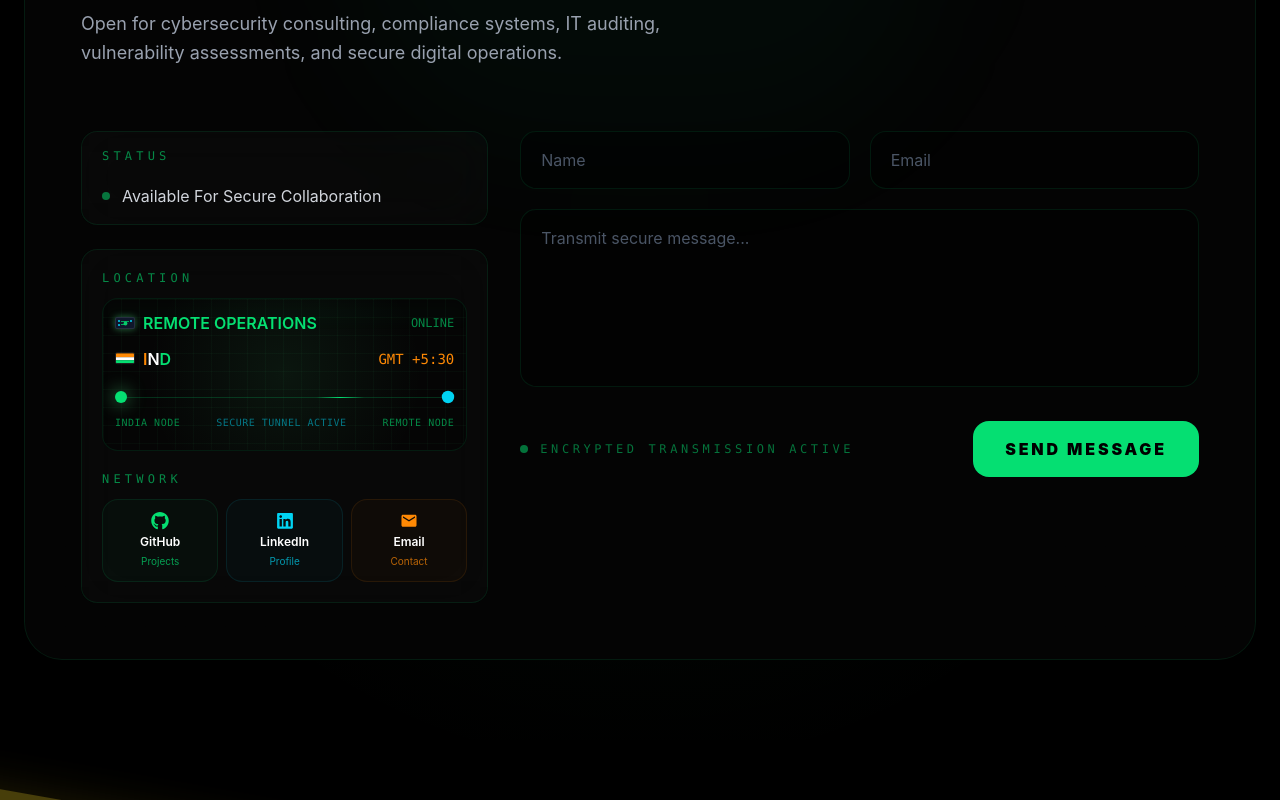
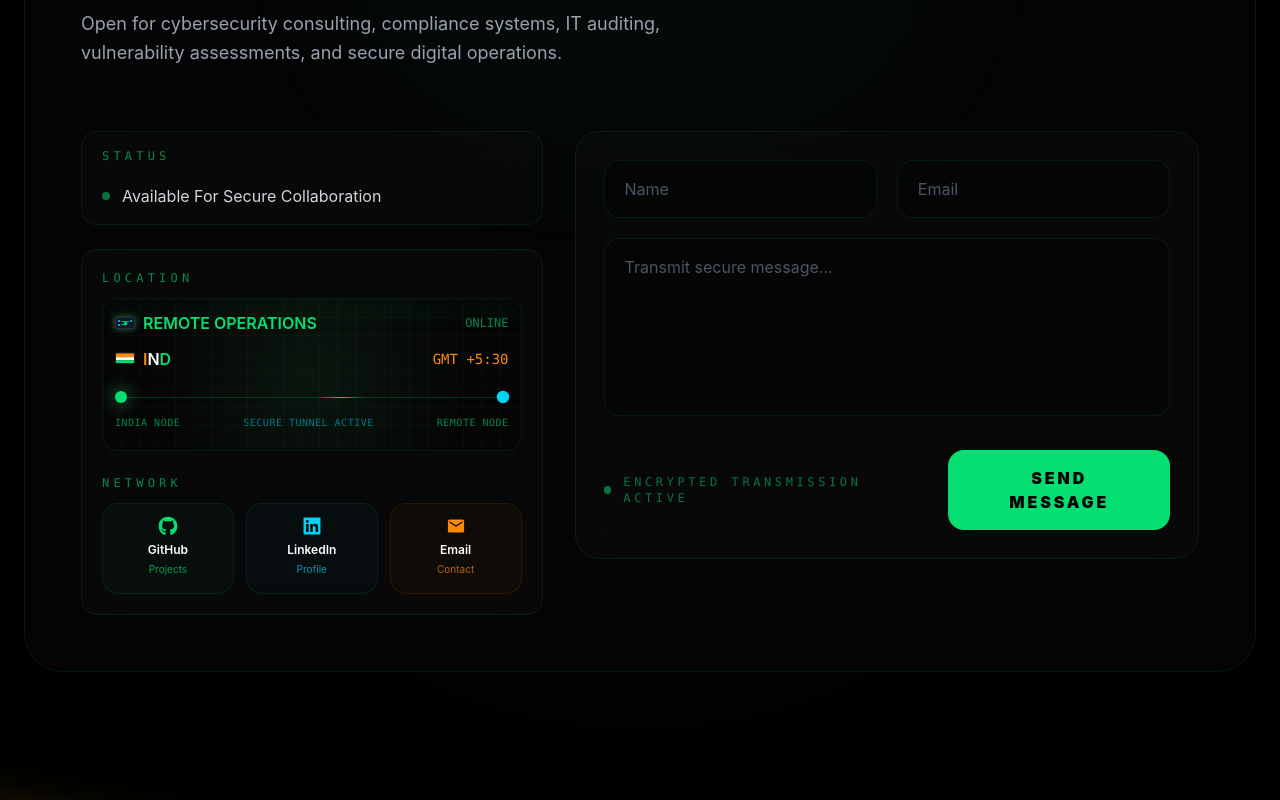
Before and after one commit to hackdbykvl/cybersecurity-portfolio, a React (Vite) app: page / in a window 1280 px wide. Shown: the part 8260-9060 px from the top of the page. Built offline with nearby package versions, Linux system fonts and the light colour scheme.

Commit message:
updated contact section with animation and effects modified

```diff
--- a/src/sections/Contact.jsx
+++ b/src/sections/Contact.jsx
@@ -14,7 +14,7 @@ import {
 export default function Contact() {
   const [loading, setLoading] = useState(false);
   const [success, setSuccess] = useState(false);
-  const [error, setError] = useState(null);
+  const [error, setError] = useState("");
 
   const handleSubmit = async (e) => {
     e.preventDefault();
@@ -87,7 +87,7 @@ export default function Contact() {
         id="contact"
         className="
           relative
-          max-w-7xl
+          max-w-[1450px]
           mx-auto
           px-4
           sm:px-6
@@ -127,6 +127,7 @@ export default function Contact() {
           <motion.div
             animate={{
               x: ["-100%", "120%"],
+              opacity: [0.2, 1, 0.2],
             }}
             transition={{
               duration: 10,
@@ -199,7 +200,7 @@ export default function Contact() {
            <div
   className="
     grid
-    lg:grid-cols-[0.75fr_1.25fr]
+   lg:grid-cols-[0.85fr_1.15fr]
     gap-6
     lg:gap-8
     items-start
@@ -254,11 +255,11 @@ py-4
     rounded-2xl
     border
     border-green-400/10
-    bg-white/[0.02]
+    bg-white/2
     backdrop-blur-xl
     p-4
     sm:p-5
-    space-y-5
+    space-y-6
   "
 >
                   <div>
@@ -295,7 +296,7 @@ py-4
       y: ["-100%", "250%"],
     }}
     transition={{
-      duration: 4,
+      duration: 3,
       repeat: Infinity,
       ease: "linear",
     }}
@@ -304,7 +305,7 @@ py-4
       left-0
       w-full
       h-px
-      bg-green-400/30
+      bg-green-400/60
       blur-sm
     "
   />
@@ -565,12 +566,13 @@ py-4
                       NETWORK
                     </p>
 
-<div className="grid grid-cols-3 gap-2">
+<div className="grid grid-cols-3 gap-3">
 
   {/* GitHub */}
 <motion.a whileHover={{
-  y: -3,
-  scale: 1.03,
+  y: -6,
+  scale: 1.05,
+  boxShadow: "0 0 25px rgba(74,222,128,0.25)",
 }}
 
 whileTap={{
@@ -591,8 +593,7 @@ whileTap={{
     border
     border-green-400/10
     bg-green-400/[0.03]
-    py-3
-    px-2
+py-4 px-3 min-h-[90px]
     hover:border-green-400/40
     hover:bg-green-400/[0.06]
     transition-all
@@ -604,7 +605,7 @@ whileTap={{
     scale: [1, 1.08, 1],
   }}
   transition={{
-    duration: 1,
+    duration: 2,
     repeat: Infinity,
     ease: "easeInOut",
   }}
@@ -628,8 +629,9 @@ whileTap={{
   {/* LinkedIn */}
 <motion.a
 whileHover={{
-  y: -3,
-  scale: 1.03,
+  y: -6,
+  scale: 1.05,
+boxShadow: "0 0 25px rgba(34,211,238,0.25)"
 }}
 
 whileTap={{
@@ -650,8 +652,7 @@ whileTap={{
     border
     border-cyan-400/10
     bg-cyan-400/3
-    py-3
-    px-2
+py-4 px-3 min-h-[90px]
     hover:border-cyan-400/40
     hover:bg-cyan-400/6
     transition-all
@@ -663,7 +664,7 @@ whileTap={{
     scale: [1, 1.08, 1],
   }}
   transition={{
-    duration: 1,
+    duration: 2,
     repeat: Infinity,
     ease: "easeInOut",
   }}
@@ -686,8 +687,9 @@ whileTap={{
   {/* Email */}
 <motion.a
 whileHover={{
-  y: -3,
-  scale: 1.03,
+  y: -6,
+  scale: 1.05,
+boxShadow: "0 0 25px rgba(251,146,60,0.25)"
 }}
 
 whileTap={{
@@ -706,8 +708,7 @@ whileTap={{
     border
     border-orange-400/10
     bg-orange-400/[0.03]
-    py-3
-    px-2
+py-4 px-3 min-h-[90px]
     hover:border-orange-400/40
     hover:bg-orange-400/[0.06]
     transition-all
@@ -719,7 +720,7 @@ whileTap={{
     scale: [1, 1.08, 1],
   }}
   transition={{
-    duration: 1,
+    duration: 2,
     repeat: Infinity,
     ease: "easeInOut",
   }}
@@ -747,7 +748,17 @@ whileTap={{
               {/* FORM */}
               <form
                 onSubmit={handleSubmit}
-                className="space-y-5"
+                className="
+space-y-5
+rounded-3xl
+border
+border-green-400/10
+bg-white/[0.02]
+backdrop-blur-xl
+p-5
+sm:p-6
+lg:p-7
+"
               >
                 {/* Spam Protection */}
                 <input
```
